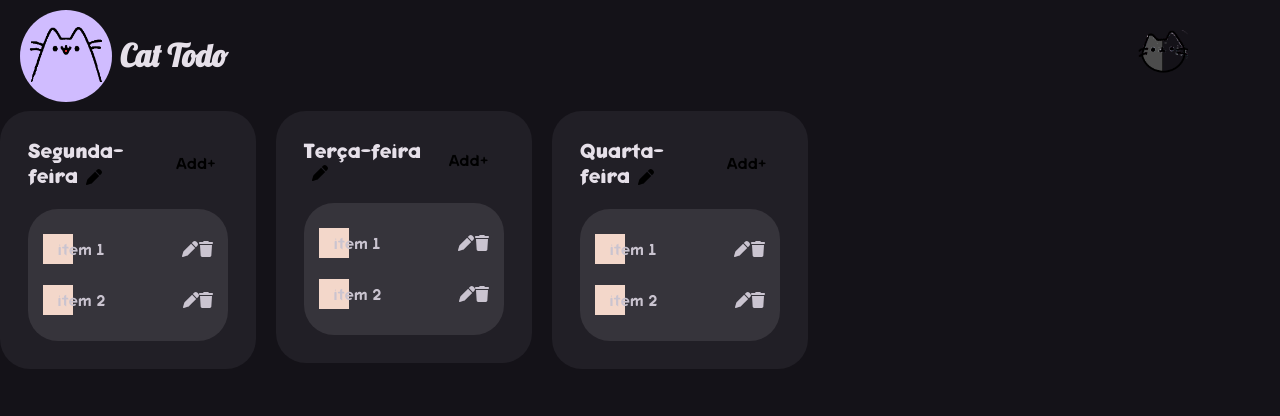
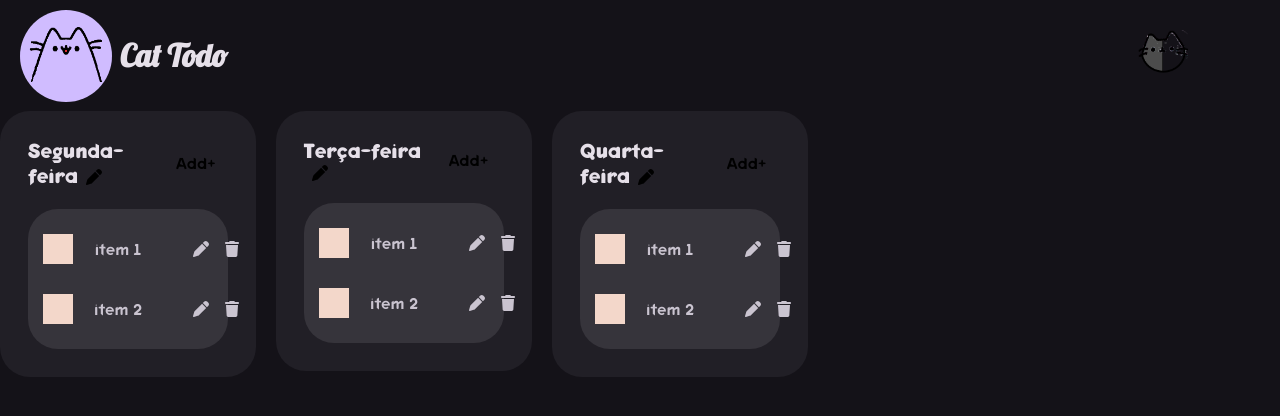
Before and after one commit to Renatouhu/cat-todo, a Next.js app: page / in a window 1280 px wide. Shown: the top 416 px of the page. Built offline with nearby package versions, Linux system fonts and the light colour scheme.

Commit message:
Edit and Delete todo Added

```diff
--- a/src/app/components/ListsTodo/ListsTodo.jsx
+++ b/src/app/components/ListsTodo/ListsTodo.jsx
@@ -150,6 +150,62 @@ export function ListsTodo() {
     setListsTodo(itemUpdated);
   }
 
+  function handleEditTodo(e) {
+    const item = e.currentTarget.parentElement;
+    const itemId = item.attributes["id"].value;
+    const listId =
+      e.currentTarget.parentElement.parentElement.parentElement.attributes["id"]
+        .value;
+    const inputTodo = document.createElement("input");
+    inputTodo.setAttribute("type", "text");
+    inputTodo.setAttribute("placeholder", "Edit Text");
+    inputTodo.setAttribute(
+      "style",
+      `color: ${themes[themeId].colors.onSurface}`
+    );
+    item.innerHTML = "";
+    item.appendChild(inputTodo);
+
+    inputTodo.addEventListener("keypress", (e) => {
+      if (e.key === "Enter") {
+        const listUpdated = listsTodo.map((list) => {
+          if (list.id == listId) {
+            const listItemUpdated = list.items.map((item) => {
+              if (item.id == itemId) {
+                return {
+                  id: item.id,
+                  name: inputTodo.value,
+                  status: item.status,
+                };
+              }
+              return item;
+            });
+            return { ...list, items: listItemUpdated };
+          }
+          return list;
+        });
+        setListsTodo(listUpdated);
+      }
+    });
+  }
+
+  function handleDeleteTodo(e) {
+    const itemId = e.currentTarget.parentElement.attributes["id"].value;
+    const listId =
+      e.currentTarget.parentElement.parentElement.parentElement.attributes["id"]
+        .value;
+    const listDeletedItem = listsTodo.map((list) => {
+      if (list.id == listId) {
+        return {
+          ...list,
+          items: list.items.filter((item) => item.id != itemId),
+        };
+      }
+      return list;
+    });
+    setListsTodo(listDeletedItem);
+  }
+
   return (
     <>
       {listsTodo.map((list) => {
@@ -177,6 +233,8 @@ export function ListsTodo() {
               <Todo
                 listTodo={list}
                 handleChangeItemStatus={handleChangeItemStatus}
+                handleEditTodo={handleEditTodo}
+                handleDeleteTodo={handleDeleteTodo}
               />
             </ul>
           </div>
--- a/src/app/components/todo/todo.jsx
+++ b/src/app/components/todo/todo.jsx
@@ -4,7 +4,12 @@ import { FontAwesomeIcon } from "@fortawesome/react-fontawesome";
 import { faTrash, faPen } from "@fortawesome/free-solid-svg-icons";
 import { themes } from "../../../../public/themes/themes";
 import { v4 as uuid } from "uuid";
-export const Todo = ({ listTodo, handleChangeItemStatus }) => {
+export const Todo = ({
+  listTodo,
+  handleChangeItemStatus,
+  handleEditTodo,
+  handleDeleteTodo,
+}) => {
   function toggleTodo(e) {
     let todoStatus = e.target.parentElement.attributes["status"].value;
     const todoItemId = e.target.parentElement.id;
@@ -25,7 +30,7 @@ export const Todo = ({ listTodo, handleChangeItemStatus }) => {
             ? `${stylesTodo.item} ${stylesTodo.itemChecked}`
             : stylesTodo.item;
         return (
-          <li key={uuid()} id={item.id} status={item.status.toString()}>
+          <li key={uuid()} id={item.id}>
             <div
               className={`${stylesTodoCheckbox} ${stylesMain.checkbox}`}
               style={{ backgroundColor: themes[3].colors.onPrimary }}
@@ -33,8 +38,16 @@ export const Todo = ({ listTodo, handleChangeItemStatus }) => {
               onClick={toggleTodo}
             />
             <p className={stylesMain.todoText}>{item.name}</p>
-            <FontAwesomeIcon icon={faPen} className={stylesMain.editIcon}/>
-            <FontAwesomeIcon icon={faTrash} className={stylesMain.deleteIcon}/>
+            <FontAwesomeIcon
+              icon={faPen}
+              className={stylesMain.editIcon}
+              onClick={handleEditTodo}
+            />
+            <FontAwesomeIcon
+              icon={faTrash}
+              className={stylesMain.deleteIcon}
+              onClick={handleDeleteTodo}
+            />
           </li>
         );
       })
--- a/styles/main.module.sass
+++ b/styles/main.module.sass
@@ -38,15 +38,20 @@
                 font-size: 1rem
                 font-family: $font-family-secundary-regular, sans-serif
     .listTodos
+        display: flex
+        flex-direction: column
+        gap: 10px
         padding: 15px
         border-radius: 30px
         margin-top: 20px
         li
+            width: 100%
+            height: 50px
+            font-family: $font-family-secundary-regular, sans-serif
+
             display: grid
-            grid-template-columns: [checkboxAndText] repeat(auto, 2) [editAndDelete] 1fr
+            grid-template-columns: 150px 1fr
             align-items: center
-            gap: 10px
-            font-family: $font-family-secundary-regular, sans-serif
             .checkbox
                 grid-column: 1 / 2
                 grid-row: 1 / 2
@@ -56,17 +61,17 @@
                 grid-row: 1 / 2
                 justify-self: center
             .editIcon
-                grid-column: 3 / 4
+                grid-column: 2 / 3
                 grid-row: 1 / 2
-                justify-self: center
+                justify-self: end
+                margin-right: 30px
             .deleteIcon
-                grid-column: 3 / 4
+                grid-column: 2 / 3
                 grid-row: 1 / 2
                 justify-self: end
         input
             background: none
             border: none
-            margin-top: 10px
             font-size: 1rem
             font-family: $font-family-secundary-regular
             &::placeholder
```
